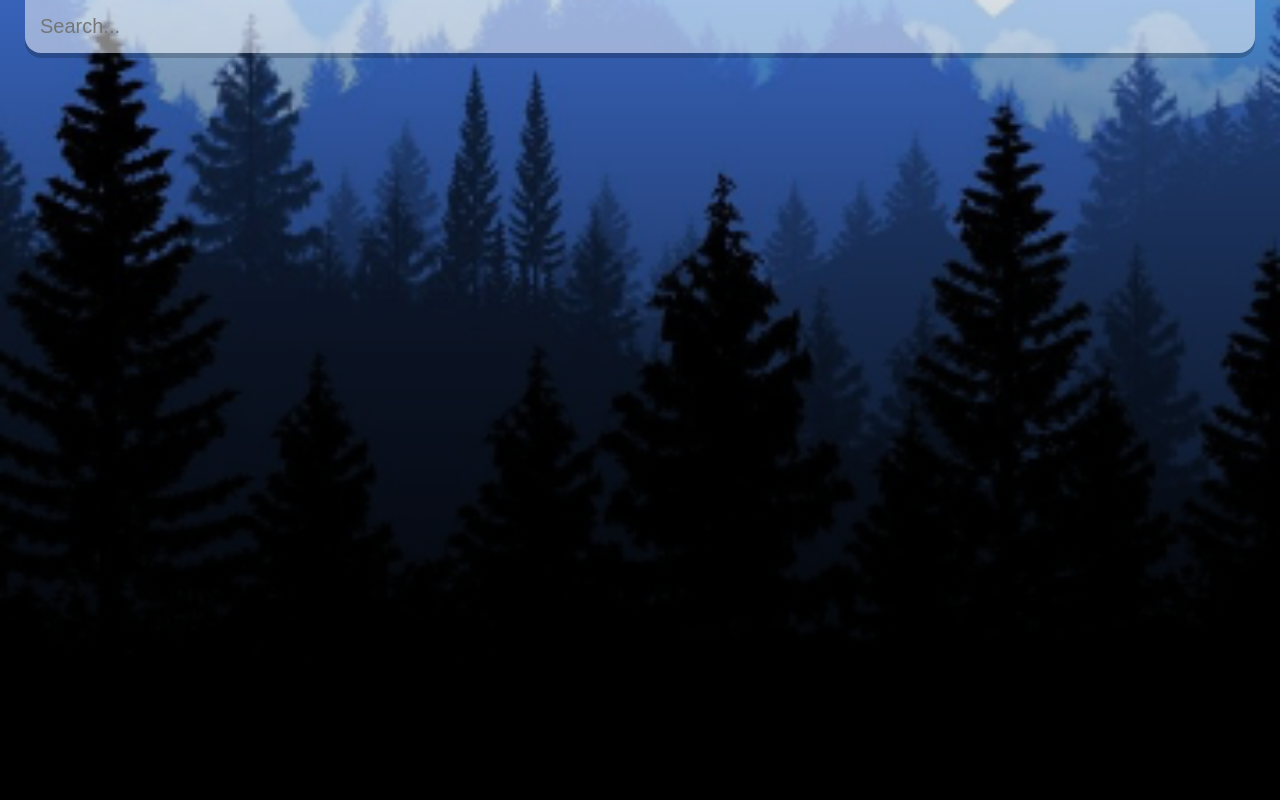
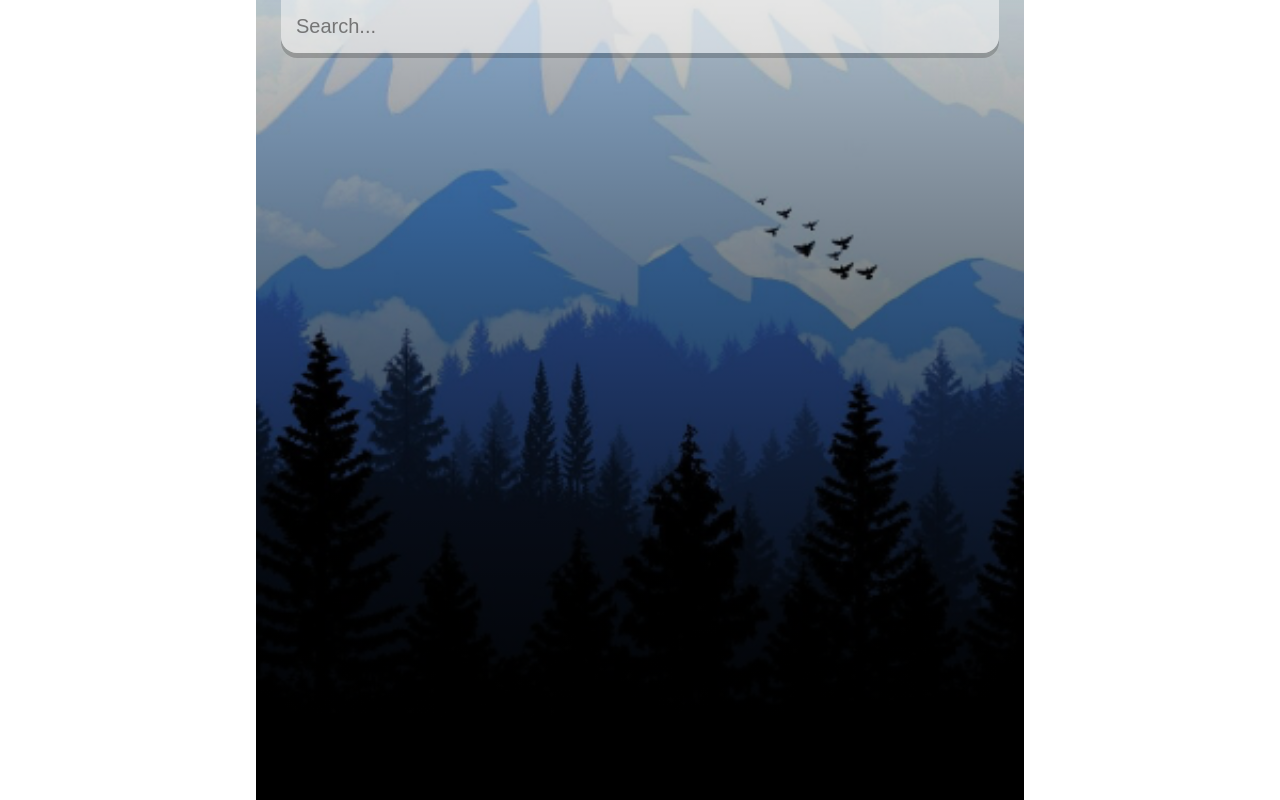
Before and after one commit to sendersk/weather-app-react, a React (Create React App) app: page / in a window 1280 px wide. Built offline with nearby package versions, Linux system fonts and the light colour scheme.

Commit message:
app width changed

```diff
--- a/src/index.css
+++ b/src/index.css
@@ -9,13 +9,20 @@ body {
 }
 
 .app {
+  margin: auto;
+  max-width: 768px;
   background-image: url('./assets/cold-bg.jpg');
   background-size: cover;
   background-position: bottom;
-  width: 100%;
-  height: 100%;
   transition: .4s ease-out;
 }
+
+@media(maxi-width: 768px) {
+  .app {
+    width: 100%;
+  }
+}
+
 
 .app.warm {
   background-image: url('./assets/warm-bg.jpg');
```
Also changed, not shown: 1 other file (tests, documents, lock files or other folders).
